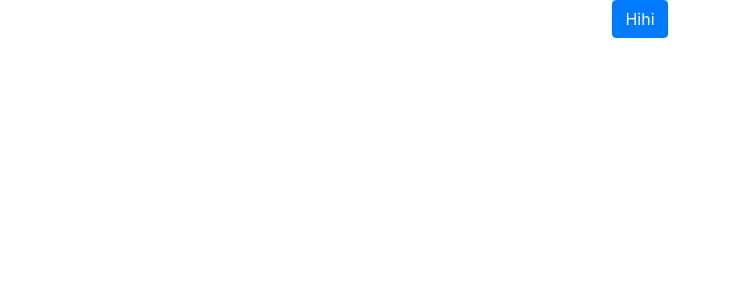
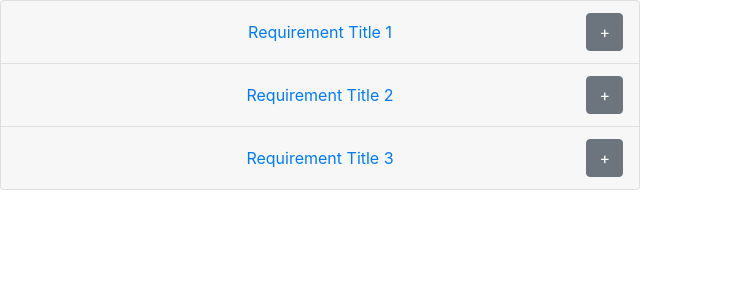
Before and after one commit to trevorwong30-c/slack-for-scrum-frontend, a React (Create React App) app: page /splitRequirement in a window 1280 px wide. Shown: the top 300 px of the page, without its empty margins (0-731 px from the left). Built offline with nearby package versions, Linux system fonts and the light colour scheme.

Commit message:
split requirement into task ui update

```diff
--- a/package.json
+++ b/package.json
@@ -3,6 +3,8 @@
   "version": "0.1.0",
   "private": true,
   "dependencies": {
+    "@material-ui/core": "^4.11.0",
+    "@material-ui/icons": "^4.9.1",
     "@reduxjs/toolkit": "^1.4.0",
     "@testing-library/jest-dom": "^4.2.4",
     "@testing-library/react": "^9.3.2",
--- /dev/null
+++ b/src/components/requirement/createNewTaskModal/createNewTaskModal.tsx
@@ -0,0 +1,42 @@
+import React, { useState } from 'react';
+import { Modal, Button, Form } from 'react-bootstrap';
+import { Requirement } from '../../../interfaces';
+import IconButton from '@material-ui/core/IconButton';
+import CloseOutlinedIcon from '@material-ui/icons/CloseOutlined';
+
+interface CreateNewTaskModalProp {
+  isVisible: boolean;
+  requirement?: Requirement | null;
+  onClose: () => void;
+}
+const CreateNewTaskModal = ({
+  isVisible,
+  requirement,
+  onClose
+}: CreateNewTaskModalProp) => {
+  return (
+    <Modal show={isVisible}>
+      <Modal.Header>
+        New Task for {requirement ? requirement.title : 'unknown requirement'}
+        <IconButton color="primary" onClick={onClose} aria-label="close">
+          <CloseOutlinedIcon />
+        </IconButton>
+      </Modal.Header>
+      <Modal.Body>
+        <div>
+          <Form.Group controlId="formTextTitle">
+            <Form.Label>Task Title</Form.Label>
+            <Form.Control type="text" />
+          </Form.Group>
+        </div>
+      </Modal.Body>
+      <Modal.Footer>
+        <Button variant="primary" onClick={onClose}>
+          Save
+        </Button>
+      </Modal.Footer>
+    </Modal>
+  );
+};
+
+export default CreateNewTaskModal;
--- a/src/containers/requirement/confirmRequirementContainer/ConfirmRequirementContainer.tsx
+++ b/src/containers/requirement/confirmRequirementContainer/ConfirmRequirementContainer.tsx
@@ -6,6 +6,15 @@ import { useHistory } from 'react-router-dom';
 import { loadRequirementList } from '../../../redux/actions/loadRequirementList';
 import { ListGroup } from 'react-bootstrap';
 import { Requirement } from 'interfaces';
+
+const RequirementItem = ({ requirement }: { requirement: Requirement }) => {
+  return (
+    <div style={{ flexDirection: 'row' }}>
+      <h4>{requirement.title}</h4>
+      <text>{requirement.description}</text>
+    </div>
+  );
+};
 
 const ConfirmRequirementContainer = () => {
   const [isModalVisible, setIsModalVisible] = useState(false);
@@ -35,7 +44,12 @@ const ConfirmRequirementContainer = () => {
     }
 
     return requirements.map((requirement: Requirement) => {
-      return <ListGroup.Item>{requirement.title}</ListGroup.Item>;
+      // return <ListGroup.Item>{requirement.title}</ListGroup.Item>;
+      return (
+        <ListGroup.Item>
+          <RequirementItem requirement={requirement} />
+        </ListGroup.Item>
+      );
     });
   };
 
--- a/src/containers/requirement/splitRequirementContainer/SplitRequirementContainer.tsx
+++ b/src/containers/requirement/splitRequirementContainer/SplitRequirementContainer.tsx
@@ -1,14 +1,82 @@
-import React from 'react';
-import { Button } from 'react-bootstrap';
+import React, { useEffect, useState } from 'react';
+import { Button, Accordion, Card, Modal } from 'react-bootstrap';
 import { useHistory } from 'react-router-dom';
+import { RootStateOrAny, useDispatch, useSelector } from 'react-redux';
+import { loadRequirementList } from '../../../redux/actions/loadRequirementList';
+import { Requirement } from '../../../interfaces';
+import CreateNewTaskModal from '../../../components/requirement/createNewTaskModal/createNewTaskModal';
 
 const SplitRequirementContainer = () => {
-  const history = useHistory();
+  // const history = useHistory();
+  const dispatch = useDispatch();
+  const requirements: Requirement[] = useSelector(
+    (state: RootStateOrAny) => state.requirement.requirements
+  );
+  const [showAddTaskModal, setShowAddTaskModal] = useState(false);
+  const [
+    addTaskRequirement,
+    setAddTaskRequirement
+  ] = useState<Requirement | null>(null);
+
+  useEffect(() => {
+    dispatch(loadRequirementList());
+  }, [dispatch]);
+
+  const handleAddTaskButtonPressed = (requirement: Requirement) => {
+    setShowAddTaskModal(true);
+    setAddTaskRequirement(requirement);
+  };
+
+  const getRequirementAccordion = (requirement: Requirement, index: number) => {
+    return (
+      <Card>
+        <Card.Header>
+          <Accordion.Toggle
+            as={Button}
+            variant="link"
+            eventKey={index.toString()}
+          >
+            {requirement.title}
+          </Accordion.Toggle>
+          <Button
+            style={{ position: 'absolute', right: 16 }}
+            variant="secondary"
+            onClick={() => handleAddTaskButtonPressed(requirement)}
+          >
+            +
+          </Button>
+        </Card.Header>
+        <Accordion.Collapse eventKey={index.toString()}>
+          <Card.Body>
+            <p>No tasks have been created for this requirement yet</p>
+            <Button
+              variant="primary"
+              onClick={() => handleAddTaskButtonPressed(requirement)}
+            >
+              Add a New Task
+            </Button>
+          </Card.Body>
+        </Accordion.Collapse>
+      </Card>
+    );
+  };
+
+  const handleCloseModal = () => {
+    setShowAddTaskModal(false);
+  };
+
   return (
     <div className="SplitRequirementContainer">
-      <Button variant="primary" onClick={() => console.log('hihi')}>
-        Hihi
-      </Button>
+      <Accordion style={{ width: '50%' }}>
+        {requirements.map((requirement: Requirement, index: number) =>
+          getRequirementAccordion(requirement, index)
+        )}
+      </Accordion>
+      <CreateNewTaskModal
+        onClose={handleCloseModal}
+        isVisible={showAddTaskModal}
+        requirement={addTaskRequirement}
+      />
     </div>
   );
 };
```
Also changed, not shown: src/components/requirement/createNewTaskModal/style.scss (added), 1 other file (tests, documents, lock files or other folders).
